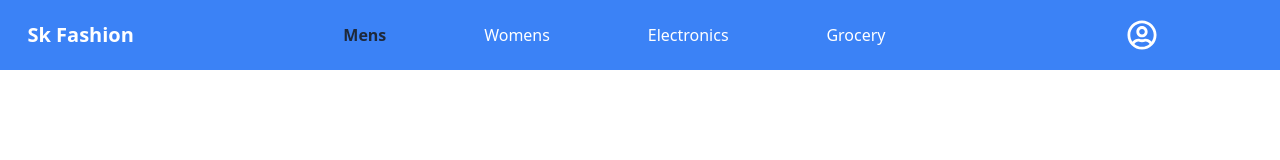
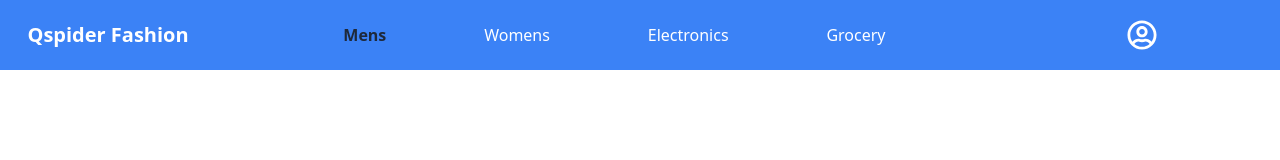
Before and after one commit to rashidgh/Ecommerce, a React (Vite) app: page /mens in a window 1280 px wide. Shown: the top 160 px of the page. Built offline with nearby package versions, Linux system fonts and the light colour scheme; no server answers.

Commit message:
Update Navbar.jsx

```diff
--- a/src/components/pages/Navbar.jsx
+++ b/src/components/pages/Navbar.jsx
@@ -32,7 +32,7 @@ const Navbar = () => {
     <div className="flex h-[70px] w-full bg-blue-500 items-center text-white gap-[20px] justify-around sticky top-0 z-20">
       <div className="w-[15%]">
         <Link to="/">
-          <b className="text-xl">Sk Fashion</b>
+          <b className="text-xl">Qspider Fashion</b>
         </Link>
       </div>
       <div className="w-[50%]">
```
